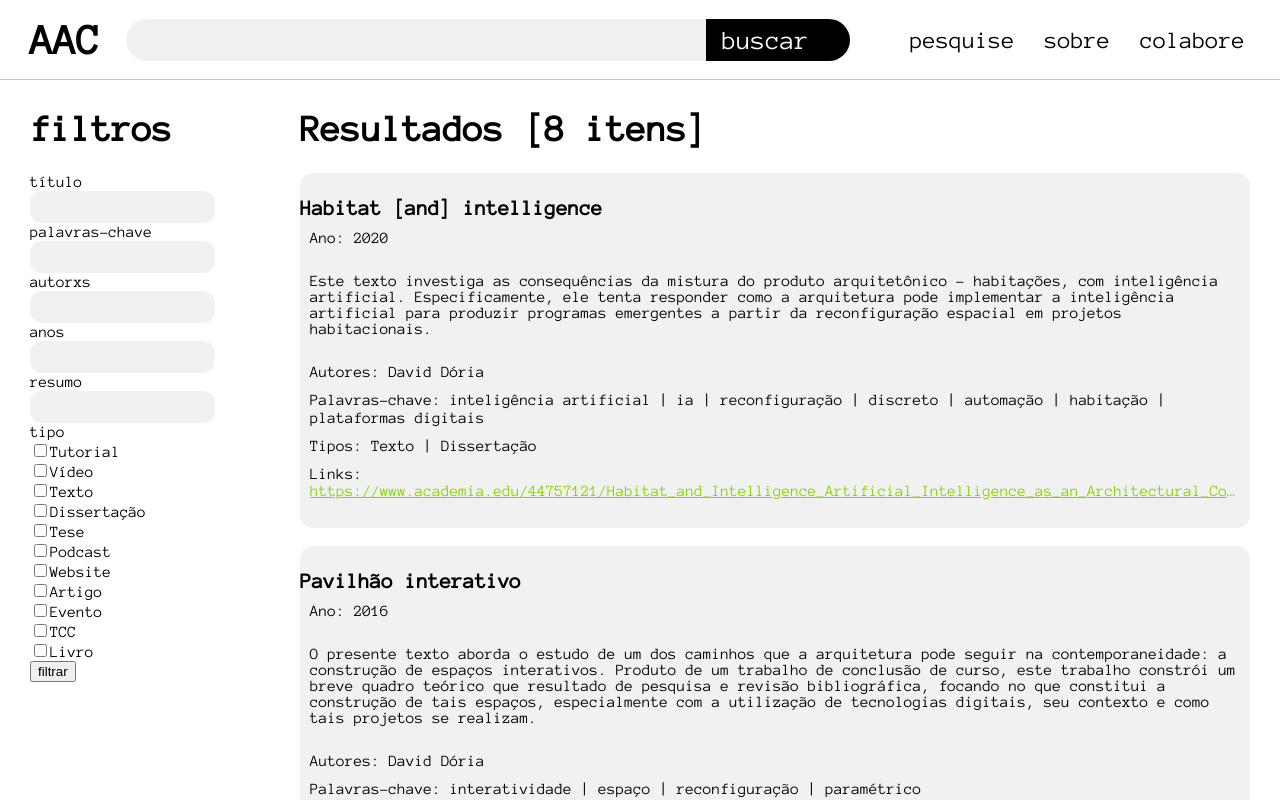
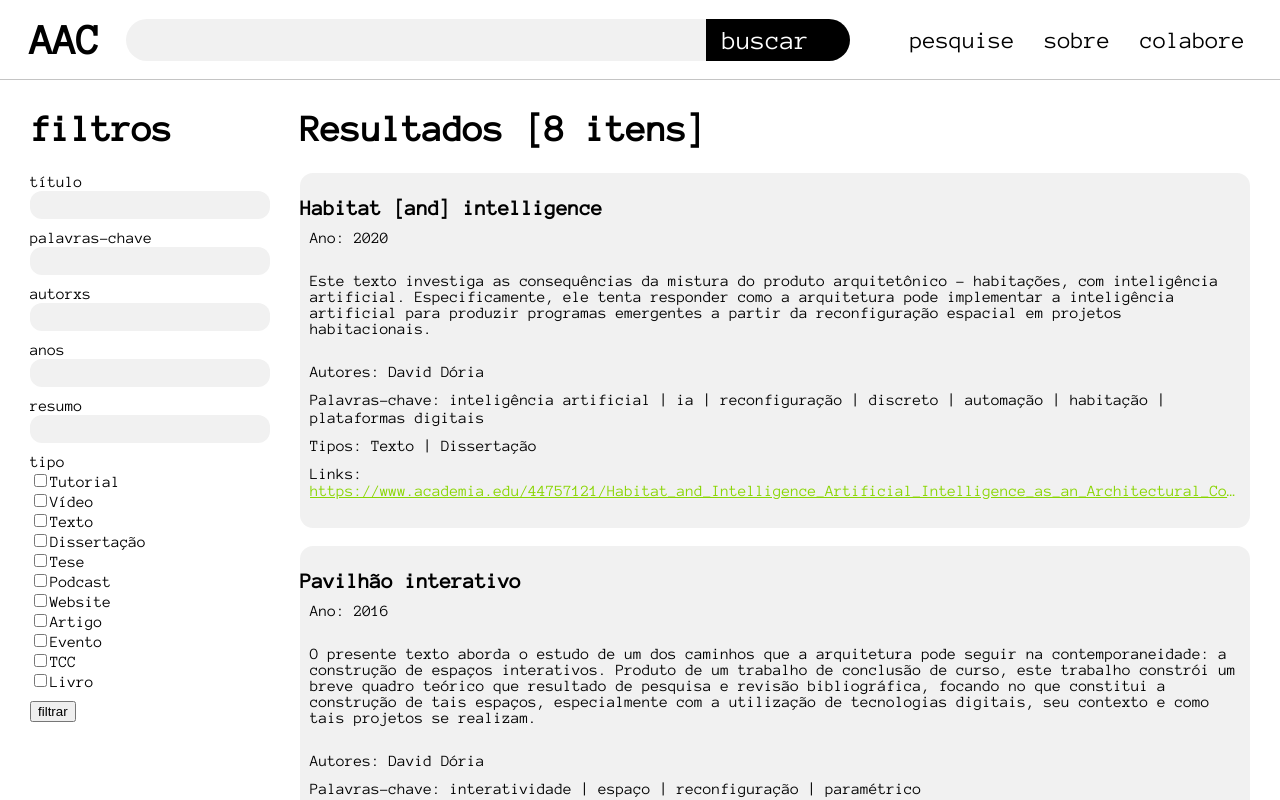
Before and after one commit to daversd/aac, a React (Vite) app: page / in a window 1280 px wide. Shown: the top 800 px of the page. Built offline with nearby package versions, Linux system fonts and the light colour scheme.

Commit message:
input regular de texto

```diff
--- a/src/components/filter-panel-fc/filter-panel-fc.tsx
+++ b/src/components/filter-panel-fc/filter-panel-fc.tsx
@@ -55,8 +55,8 @@ export const FilterPanelFC: FC = () => {
   }, [filterParams]);
 
   return <div>
-    <div className={mainStyle.filterPanelFloatParent} onClick={() => setIsOpen(!isOpen)}>
-      <div className={mainStyle.filterPanelButton}>filtros</div>
+    <div className={mainStyle.filterPanelFloatParent}>
+      <div className={mainStyle.filterPanelButton} onClick={() => setIsOpen(!isOpen)}>filtros</div>
       {isOpen && <div>
         <div className={mainStyle.filterPanelFloatBlocker} onClick={() => setIsOpen(!isOpen)}></div>
         <div className={mainStyle.filterPanelFloatContainer}>
--- a/src/style-sheets/main-style.module.scss
+++ b/src/style-sheets/main-style.module.scss
@@ -424,7 +424,11 @@ $filter-panel-width: 300px;
     display: block;
     position: absolute;
     background-color: white;
-    padding: $pad-default $pad-large;
+    padding-top: $pad-default;
+    padding-bottom: $pad-default;
+    padding-left: $pad-large;
+    padding-right: $pad-default;
+    width: 300px;
 }
 
 .filterPanelFloatBlocker {
@@ -436,13 +440,21 @@ $filter-panel-width: 300px;
     left: 0;
 }
 
+.filterContainer {
+    display: block;
+    padding-bottom: $pad-small;
+}
+
 .filterInput {
     font-family: $font-default;
     font-size: 12pt;
     max-width: 240px;
-    height: 32px;
+    width: 100%;
+    height: 28px;
     background: $clr-bkg-light;
     border: none;
     border-radius: 12px;
     display: block;
+    padding-left: 10px;
+    padding-right: 10px;
 }
```
